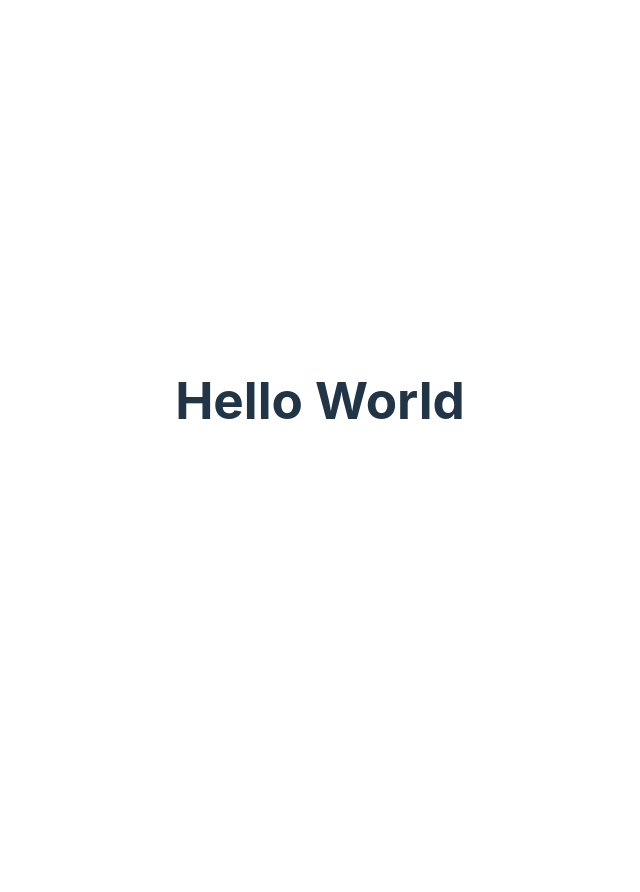
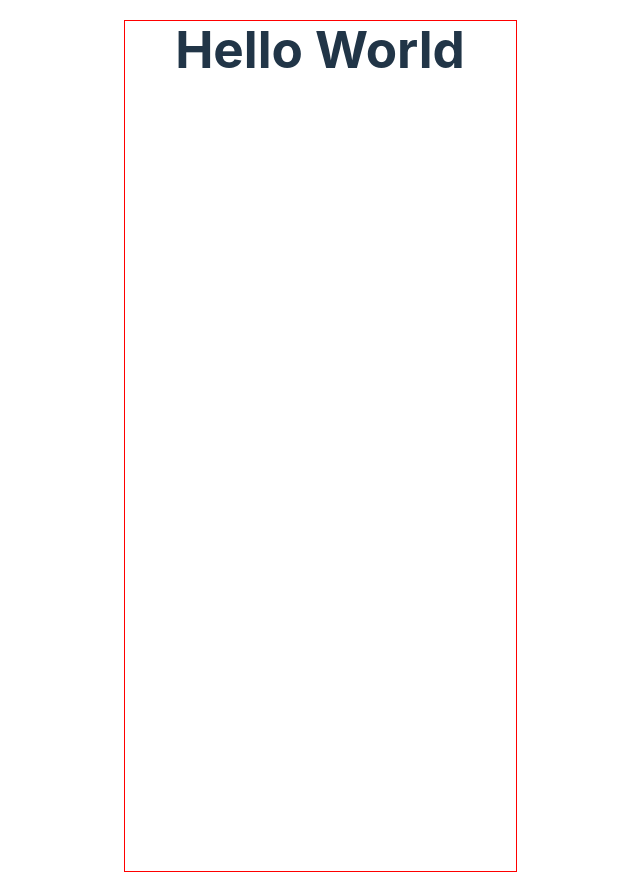
Before and after one commit to hightone-team-6/fe, a React (Vite) app: page / in a window 1280 px wide. Shown: the whole page, without its empty margins (320-960 px from the left). Before the commit the page ends 800 px from the top, so only its background shows below. Built offline with nearby package versions, Linux system fonts and the light colour scheme.

Commit message:
global style

```diff
--- a/src/Provider.tsx
+++ b/src/Provider.tsx
@@ -1,6 +1,16 @@
 import { ThemeProvider } from "styled-components";
 import { theme } from "./styles/theme";
 import { QueryClient, QueryClientProvider } from "@tanstack/react-query";
+import GlobalStyle from "./styles/globalStyle";
+import styled from "styled-components";
+
+const StyledProvider = styled.div`
+  display: flex;
+  justify-content: center;
+  width: 393px;
+  height: 852px;
+  border: 1px solid red;
+`;
 
 interface ProviderProps {
   children: React.ReactNode;
@@ -18,7 +28,10 @@ const queryClient = new QueryClient({
 const Provider = ({ children }: ProviderProps) => {
   return (
     <QueryClientProvider client={queryClient}>
-      <ThemeProvider theme={theme}>{children}</ThemeProvider>
+      <ThemeProvider theme={theme}>
+        <GlobalStyle />
+        <StyledProvider>{children}</StyledProvider>
+      </ThemeProvider>
     </QueryClientProvider>
   );
 };
--- /dev/null
+++ b/src/styles/globalStyle.ts
@@ -0,0 +1,40 @@
+import { createGlobalStyle } from "styled-components";
+
+const GlobalStyle = createGlobalStyle`
+  * {
+    margin: 0;
+    padding: 0;
+    box-sizing: border-box;
+  }
+
+  html {
+    font-size: 62.5%;
+  }
+
+  body {
+    font-family: -apple-system, BlinkMacSystemFont, 'Segoe UI', Roboto, Oxygen, Ubuntu, Cantarell, 'Open Sans', 'Helvetica Neue', sans-serif;
+    font-size: 1.6rem;
+    line-height: 1.5;
+  }
+
+  a {
+    text-decoration: none;
+    color: inherit;
+  }
+
+  button {
+    border: none;
+    background: none;
+    cursor: pointer;
+  }
+
+  ul, ol {
+    list-style: none;
+  }
+
+  input, textarea {
+    outline: none;
+  }
+`;
+
+export default GlobalStyle;
```
